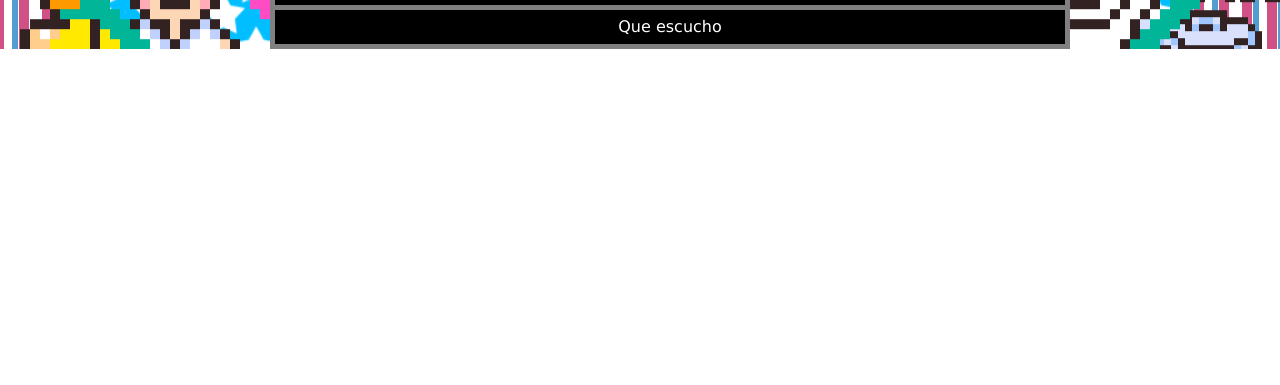
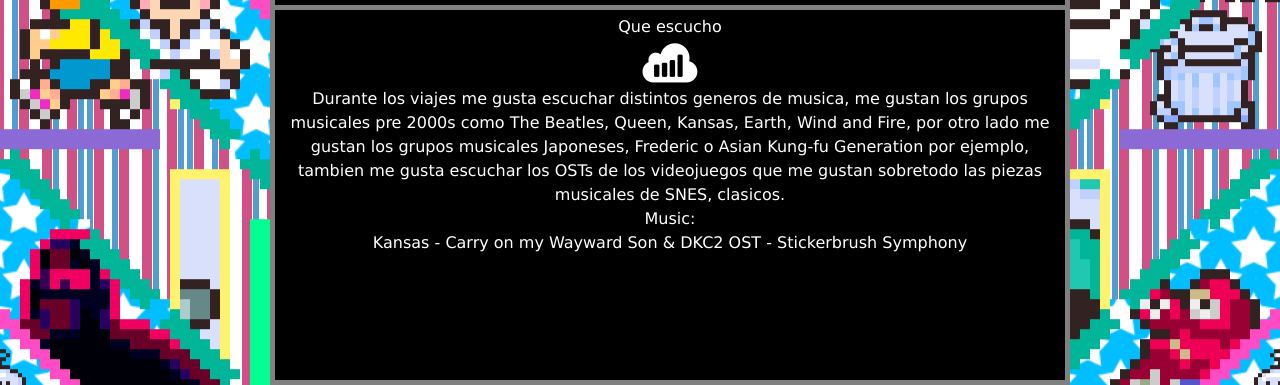
Before and after one commit to IrvingVelica/practica02, a plain HTML site: page index.html in a window 1280 px wide. Shown: the part 845-1230 px from the top of the page. Before the commit the page ends 894 px from the top, so only its background shows below. Drawn offline with nearby package versions, Linux system fonts and the light colour scheme.

Commit message:
Texto agregado a seccion Gustos Visuales

```diff
--- a/index.html
+++ b/index.html
@@ -37,7 +37,18 @@
 				</div>
 				<div class="GustosMusicales">
  				<section>Que escucho</section>
-
+ 				<i class="fa fa-sellsy" style="font-size: 48px"></i>
+  					<article>
+  						Durante los viajes me gusta escuchar distintos generos de musica, me gustan los grupos musicales pre 2000s como The Beatles, Queen, Kansas, Earth, Wind and Fire, por otro lado me gustan los grupos musicales Japoneses, Frederic o Asian Kung-fu Generation por ejemplo, tambien me gusta escuchar los OSTs de los videojuegos que me gustan sobretodo las piezas musicales de SNES, clasicos.
+  						<br>Music:
+  						<br>
+  						Kansas - Carry on my Wayward Son & DKC2 OST - Stickerbrush Symphony
+  				</article>
+			<br>
+  			<br>
+  			<br>
+  			<br>
+  			<br>
   			</div>
 	</body>
 	<div class="navbar">
```
